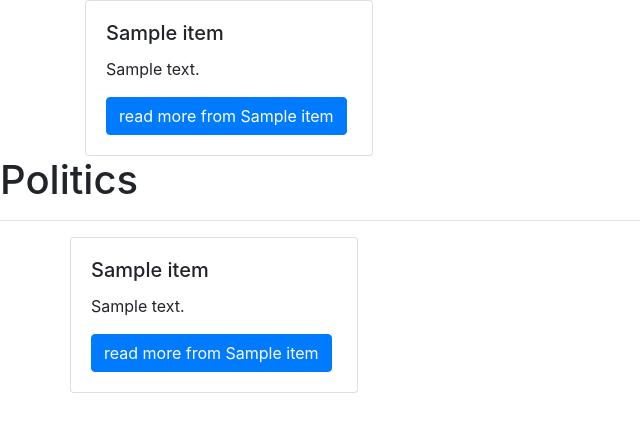
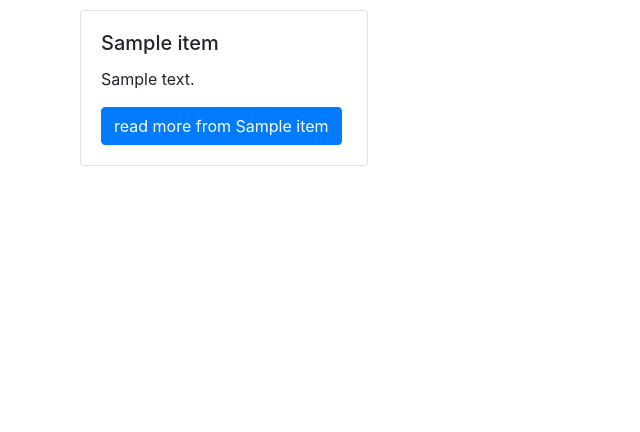
Before and after one commit to JacqulineWangu/News_Highlight, a Flask app: template app/templates/index.html in a window 1280 px wide. Shown: the part 80-512 px from the top of the page, without its empty margins (0-640 px from the left). Run offline with Flask 2, Linux system fonts and the light colour scheme; the template is opened without the code that fills it: most values are stand-ins (such as "Sample title", 1, 10 or a date in 2020); some libraries are stand-ins or nearby versions.

Commit message:
adds the index page that renders upon loading of the app

```diff
--- a/app/templates/index.html
+++ b/app/templates/index.html
@@ -1,8 +1,8 @@
-{% extends 'base.html'%}
-{% import 'macros.html' as macro%}
+{% extends 'base.html' %}
+{% import 'macros.html' as macro %}
 
 
-{%block styles%}
+{% block styles %}
 
 {{ super() }}
 
@@ -13,43 +13,19 @@
 
 
 {% block content %}
-
-{% for item in articles%}
-
-<div class="container">
-    <div class="row">
-        <div class="col-md-4">
-            <div class="card" style="width: 18rem;">
+    <div class="container">
+        <div class="row">
+        {% for item in sources %}
+            <div class="card" style="width: 18rem; margin:10px;">
                 <div class="card-body">
                     <h5 class="card-title">{{item.name}}</h5>
                     <p class="card-text">{{item.description}}</p>
-                    <a href="{{item.url}}" class="btn btn-primary">read more from {{item.name}}</a>
+                    <a href="/sources/{{item.id}}" class="btn btn-primary">read more from {{item.name}}</a>
                 </div>
             </div>
+            <br>
+        {% endfor %}
         </div>
     </div>
-</div>
-
-{% endfor %}
-
- <h1>Politics</h1>
- <hr>
-{% for item in sources %}
-<div class="container">
-
-
-    <div class="row">
-        <div class="col-xs-4">
-            <div class="card" style="width: 18rem;">
-                <div class="card-body">
-                    <h5 class="card-title">{{item.name}}</h5>
-                    <p class="card-text">{{item.description}}</p>
-                    <a href="{{item.url}}" class="btn btn-primary">read more from {{item.name}}</a>
-                </div>
-            </div>
-        </div>
-    </div>
-    <br>
-    {% endfor %}
 
 {% endblock %}
```
